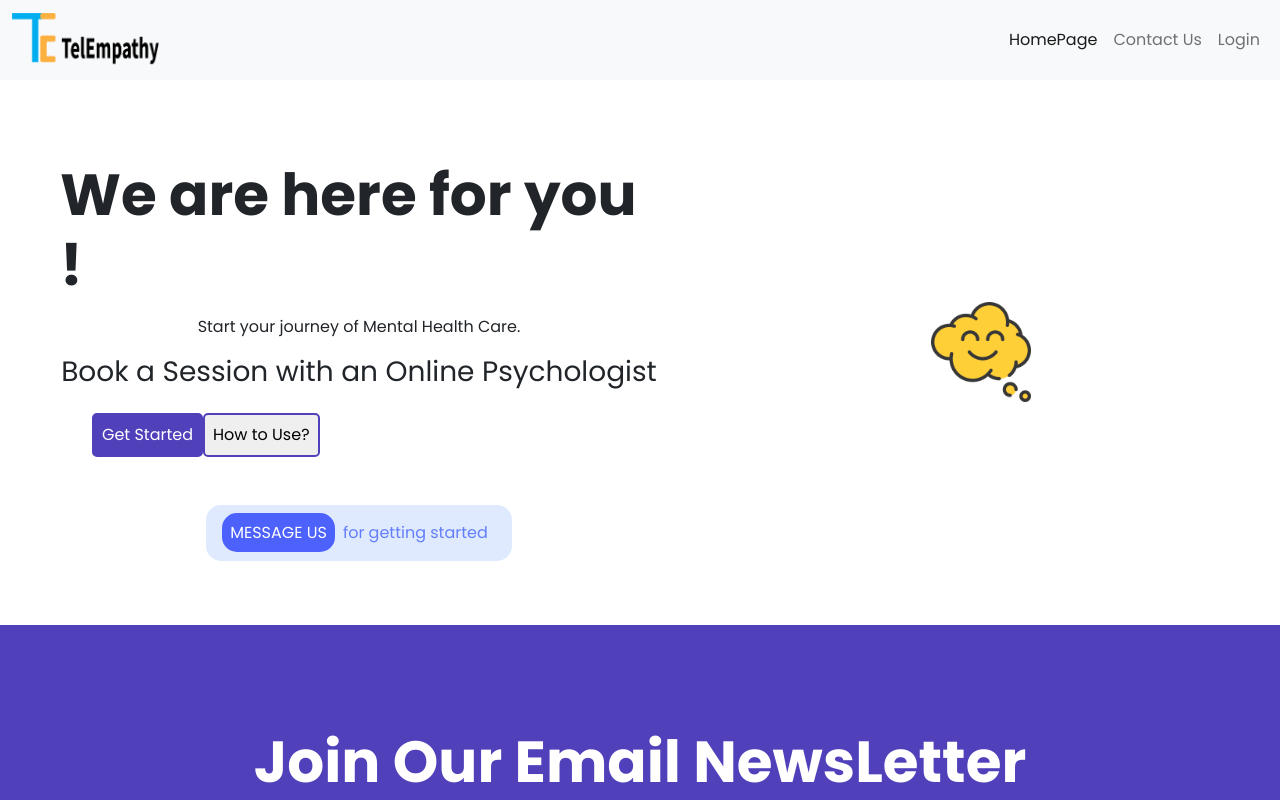
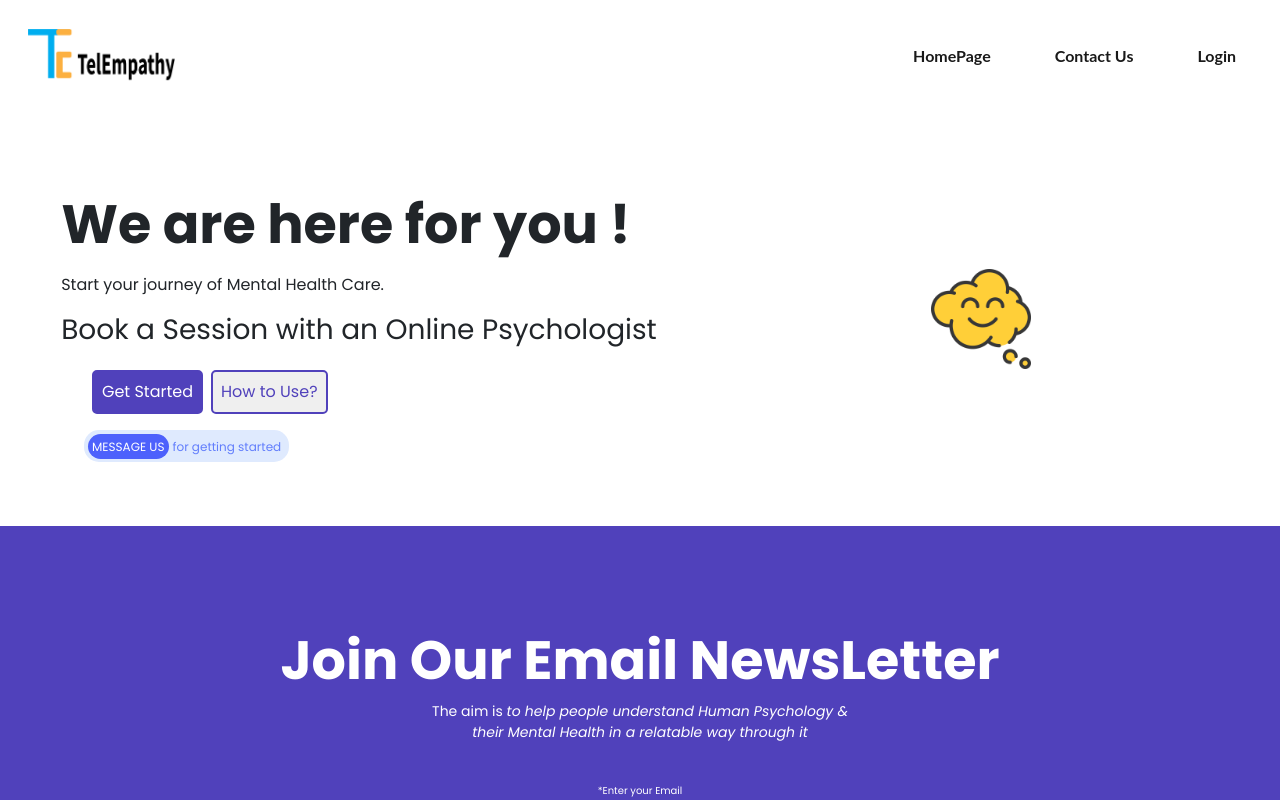
Before and after one commit to aniket7515/TelEmpathy_Internship_work, a React (Create React App) app: page / in a window 1280 px wide. Shown: the top 800 px of the page. Built offline with nearby package versions, Linux system fonts and the light colour scheme.

Commit message:
Added some styling

```diff
--- a/src/components/Header.css
+++ b/src/components/Header.css
@@ -20,7 +20,7 @@
     }
     h1{
         /* font-weight: normal !important; */
-        font-size: 58px !important;
+        font-size: 54px !important;
     }
     .header-left-side{
         justify-content: left;
--- a/src/components/Header.jsx
+++ b/src/components/Header.jsx
@@ -1,6 +1,6 @@
-import React from 'react'
-import './Header.css'
-import Img from './Images/happy.png'
+import React from "react";
+import "./Header.css";
+import Img from "./Images/happy.png";
 
 const Header = () => {
   return (
@@ -8,36 +8,73 @@ const Header = () => {
       <header>
         {/* container main-hero-container */}
         <section className="header my-3">
-          <div className="row" >
-            <div className="col-12 col-lg-6 header-left-side d-flex  justify-content-center flex-column align-items-center ">
+          <div className="row">
+            <div className="col-12 col-lg-6 header-left-side d-flex   justify-content-center flex-column align-items-center ">
               <div>
-
-              </div>
-              <h1 className="display-2 my-3 pt-5" style={{fontWeight: 'bold'}}>
+                <h1
+                  className="display-2 my-3 pt-5"
+                  style={{ fontWeight: "bold" }}
+                >
                   We are here for you ! <br />
                 </h1>
                 <p className="main-hero-para ">
                   Start your journey of Mental Health Care.
                 </p>
                 <h3>Book a Session with an Online Psychologist</h3>
+
+
+
+
+
+              </div>
               <div className="input-group mt-3">
+                <div
+                  className="inputbtn"
+                  style={{ width: "100%", display: "flex" }}
+                >
+                  <button
+                    className="input-group-button px-2 mx-0 "
+                    style={{ backgroundColor: "#5041BB", color: "white" }}
+                  >
+                    Get Started
+                  </button>
+                  <button
+                    className="input-group-button p-2 mx-2"
+                    style={{ color: "#5041BB", FontWeight: "bold" }}
+                  >
+                    How to Use?
+                  </button>
+                </div>
 
-              <div className="inputbtn" style={{width: '100%',display: 'flex'}}>
-              <button className="input-group-button p-2" style={{backgroundColor:"#5041BB",color:"white"}}>Get Started</button>
-             <button className="input-group-button p-2" style={{Color:"#5041BB",FontWeight:"bold"}}>How to Use?</button>
-              </div>
+
+
+              <span
+                  className="mt-3 mb-5 mx-4 p-1 "
+                  style={{ backgroundColor: "#DFEAFE", borderRadius: "15px" }}
+                >
+                  <span
+                    className="p-1"
+                    style={{
+                      backgroundColor: "#4d61fc",
+                      color: "white",
+                      borderRadius: "15px",
+                      fontSize: "12px"
+                    }}
+                  >
+                    MESSAGE US
+                  </span>
+                  <span className="p-1" style={{ color: "#627efc" ,fontSize: "12px"}}>
+                    for getting started
+                  </span>
+                </span>
+
 
 
 
               </div>
               {/* <a href="#"> */}
-              <span className="mt-5 m-5 p-3 " style={{backgroundColor:"#DFEAFE","borderRadius":"15px"}}>
-                <span className="p-2" style={{backgroundColor:"#4d61fc",color:"white","borderRadius":"15px"}}>MESSAGE US</span>
-                <span className="p-2" style={{color:"#627efc"}}>for getting started</span>
-              </span>
 
               {/* </a> */}
-
             </div>
             {/*  --------------- main header right side--------------  */}
             <div className="col-12 col-lg-6 header-right-side d-flex justify-content-center align-items-center main-herosection-images">
@@ -47,15 +84,13 @@ const Header = () => {
                 className="img-fluid"
 
                 // style={{height:"550px"}}
-
               />
-
             </div>
           </div>
         </section>
       </header>
     </div>
-  )
-}
+  );
+};
 
-export default Header
+export default Header;
--- a/src/components/Navbar.css
+++ b/src/components/Navbar.css
@@ -0,0 +1,5 @@
+.navbar{
+    background-color: white !important;
+    font-family: 'Lato', Helvetica, sans-serif;
+    font-weight: bold !important;
+}
--- a/src/components/Navbar.jsx
+++ b/src/components/Navbar.jsx
@@ -1,6 +1,7 @@
 import React, {useState} from "react";
 import Logo from './Images/Logo_TelEmpathy.png'
 import {BrowserRouter,Routes,Route,Link} from 'react-router-dom'
+import './Navbar.css'
 const Navbar = () => {
     // const[show, setShow]=useState(false);
   return (
@@ -8,20 +9,20 @@ const Navbar = () => {
 
 <nav className="navbar navbar-expand-lg navbar-light bg-light pl-3 pr-3">
   <div className="container-fluid justify-space-between">
-    <Link to="/" className="navbar-brand" href="#"><img src={Logo} alt="" style={{height:"54px"}}/></Link>
+    <Link to="/" className="navbar-brand mx-3 my-3" href="#"><img src={Logo} alt="" style={{height:"54px"}}/></Link>
     <button className="navbar-toggler" type="button" data-bs-toggle="collapse" data-bs-target="#navbarSupportedContent" aria-controls="navbarSupportedContent" aria-expanded="false" aria-label="Toggle navigation">
       <span className="navbar-toggler-icon"></span>
     </button>
     <div className="collapse navbar-collapse  justify-content-end" id="navbarSupportedContent">
       <ul className="navbar-nav ms-auto mb-2 mb-lg-0  mr-auto">
         <li className="nav-item">
-          <Link to="/" className="nav-link active" aria-current="page" href="#">HomePage</Link>
+          <Link to="/" className="nav-link active p-3 mx-3 " aria-current="page" href="#">HomePage</Link>
         </li>
         <li className="nav-item">
-          <Link to="/contact" className="nav-link" href="#">Contact Us</Link>
+          <Link to="/contact" className="nav-link active p-3 mx-3" href="#">Contact Us</Link>
         </li>
         <li className="nav-item">
-          <Link to="/login" className="nav-link" href="#">Login</Link>
+          <Link to="/login" className="nav-link active p-3 mx-3 " href="#">Login</Link>
         </li>
 
 
```
Lines whose indentation alone changed are shown as unchanged.
